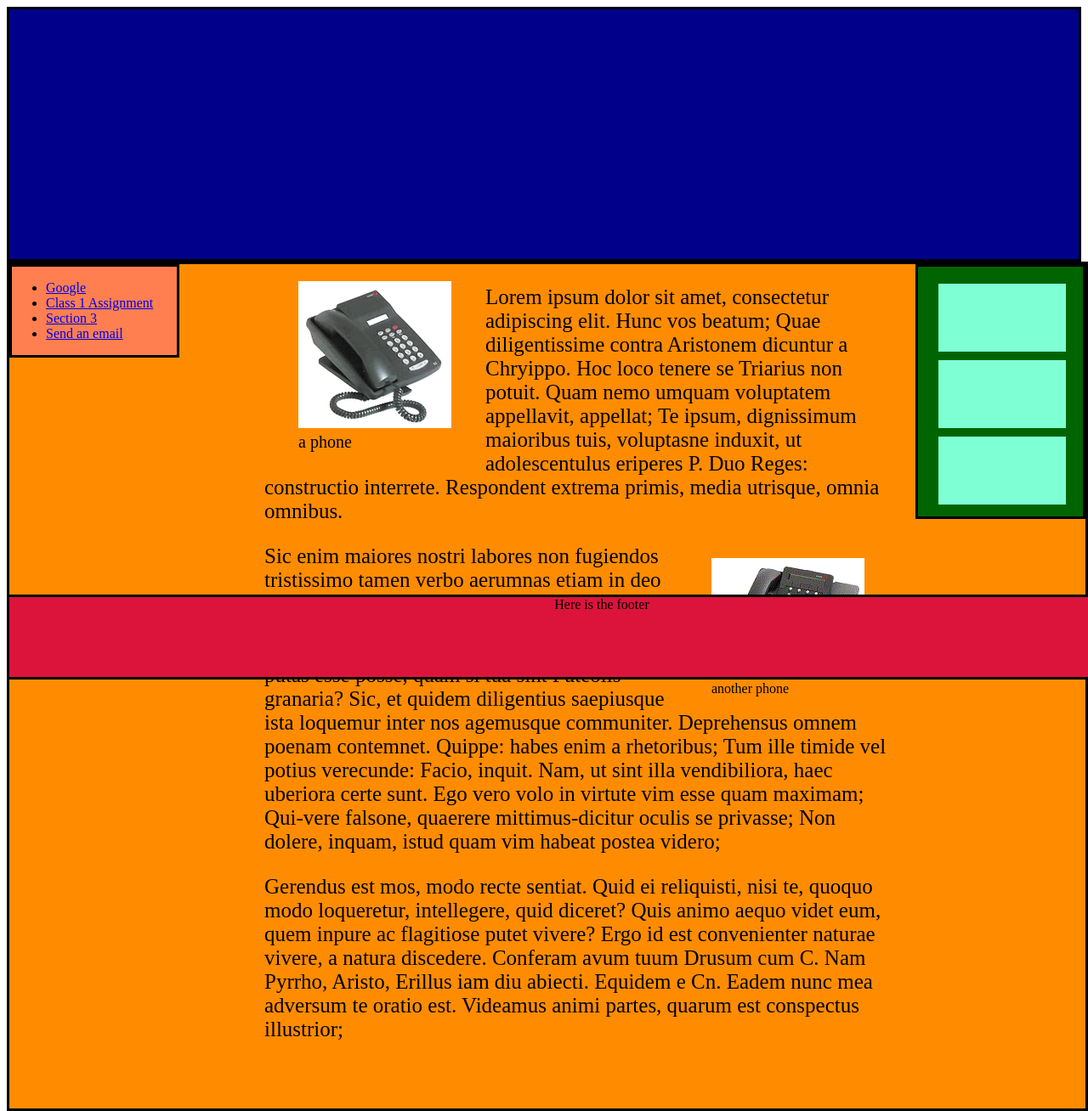
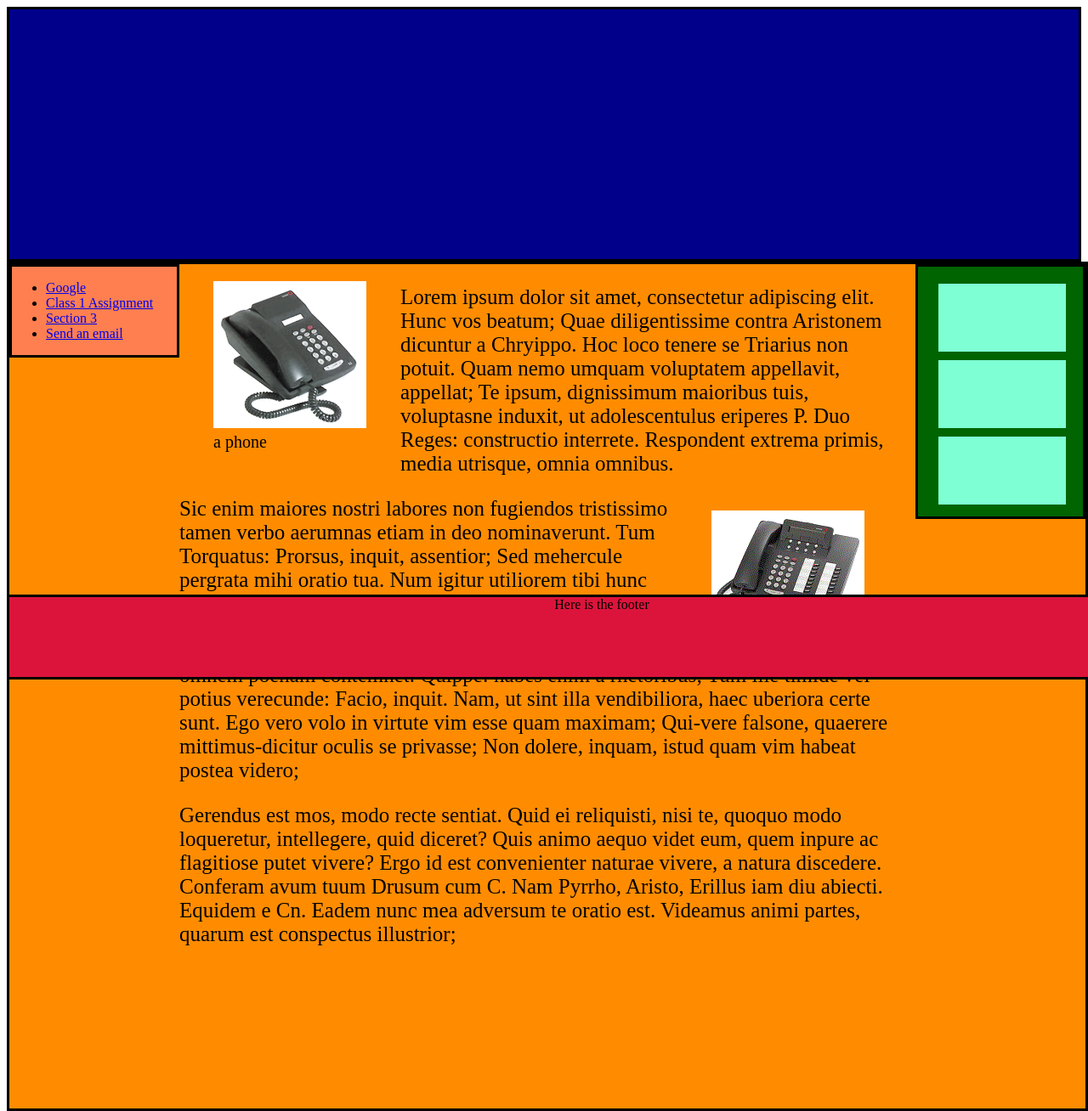
Before and after one commit to rivkaneumann/rivkaneumannwd2017.github.io, a PHP site: page /assignments/class2/index.html in a window 1280 px wide. Shown: the whole page at 85% size. Run offline with PHP 8.4, Linux system fonts and the light colour scheme.

Commit message:
editclass2

```diff
--- a/assignments/class2/assets/main.css
+++ b/assignments/class2/assets/main.css
@@ -21,7 +21,7 @@ main {
     border: 3px solid black;
     height: 1000px;
     position: absolute;
-    padding: 0 220px 100px 300px;;
+    padding: 0 220px 100px 200px;
     z-index: 100;
     margin-bottom: 100px;
 
```
